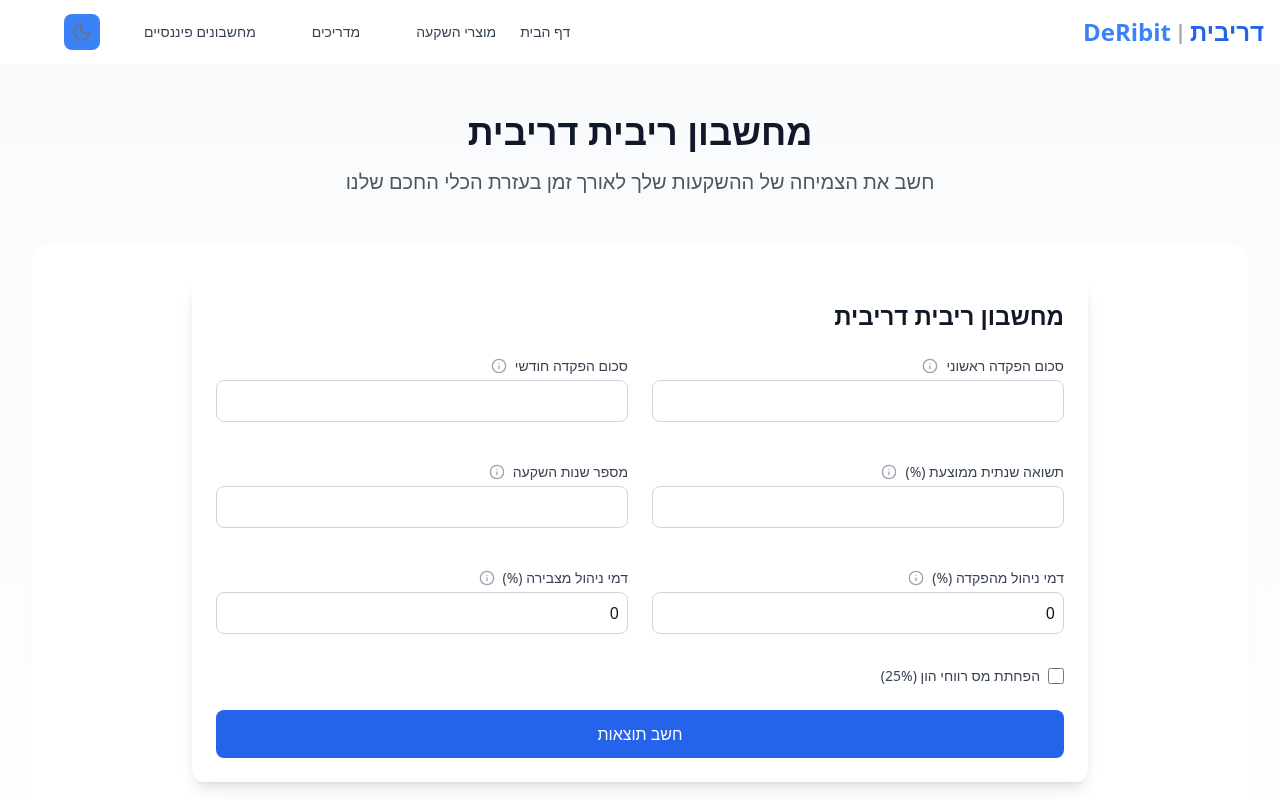
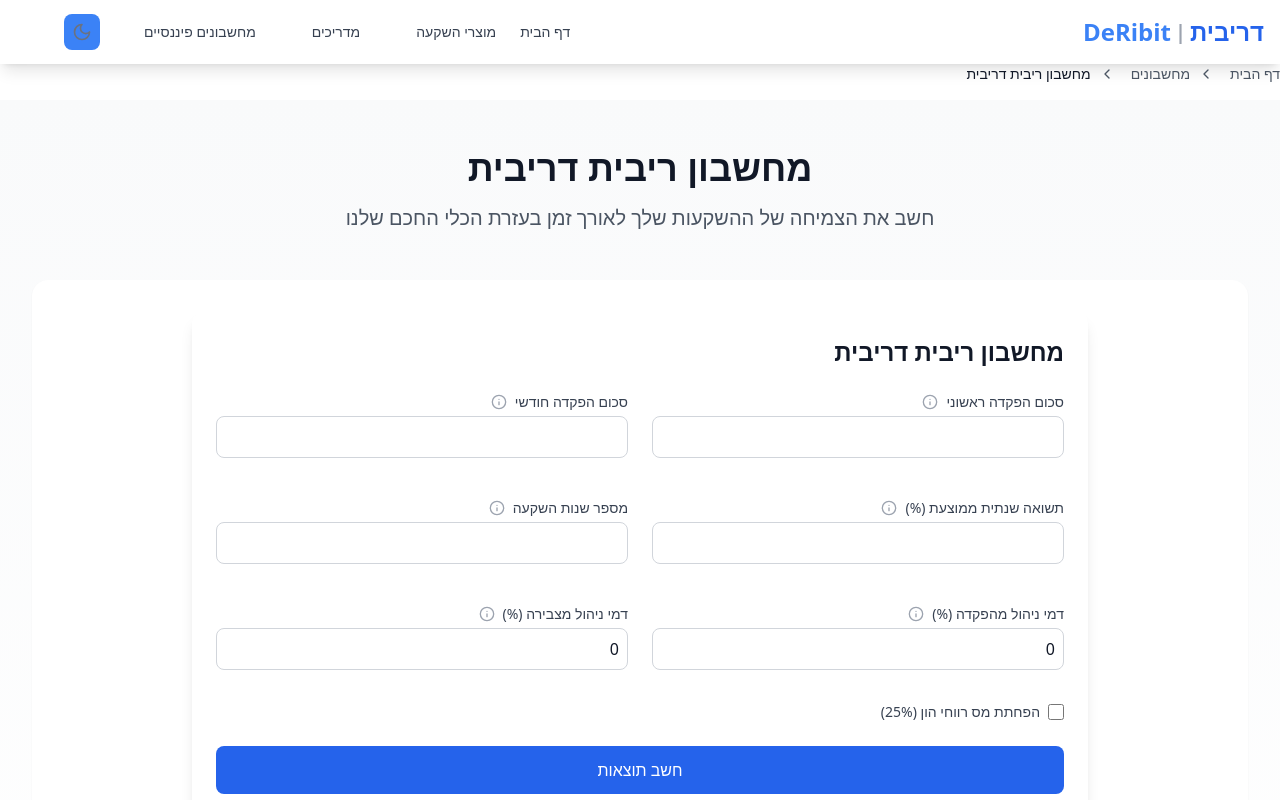
Before and after one commit to natimai/compound-interest-calculator, a Next.js app: page /compound-interest in a window 1280 px wide. Shown: the top 800 px of the page. Built offline with nearby package versions, Linux system fonts and the light colour scheme.

Commit message:
feat: שיפורי SEO ונגישות
- הוספת JSON-LD לעמודים
- הוספת Breadcrumbs לניווט
- הוספת manifest.json עבור PWA
- עדכון meta tags ב-document
- שיפור נגישות וUX

```diff
--- /dev/null
+++ b/components/Breadcrumbs.js
@@ -0,0 +1,28 @@
+import Link from 'next/link';
+import { ChevronLeft } from 'lucide-react';
+
+export const Breadcrumbs = ({ items }) => {
+  return (
+    <nav className="flex mb-4 text-sm text-gray-600 dark:text-gray-400" aria-label="Breadcrumb">
+      <ol className="flex items-center space-x-2 space-x-reverse">
+        <li>
+          <Link href="/" className="hover:text-blue-600">
+            דף הבית
+          </Link>
+        </li>
+        {items.map((item, index) => (
+          <li key={index} className="flex items-center">
+            <ChevronLeft className="w-4 h-4 mx-2" />
+            {index === items.length - 1 ? (
+              <span className="text-gray-900 dark:text-gray-200">{item.title}</span>
+            ) : (
+              <Link href={item.href} className="hover:text-blue-600">
+                {item.title}
+              </Link>
+            )}
+          </li>
+        ))}
+      </ol>
+    </nav>
+  );
+};
--- a/pages/_document.js
+++ b/pages/_document.js
@@ -4,6 +4,19 @@ export default function Document() {
   return (
     <Html lang="he" dir="rtl">
       <Head>
+        <link rel="manifest" href="/manifest.json" />
+        <link rel="icon" href="/favicon.ico" />
+        <link rel="apple-touch-icon" href="/icons/apple-touch-icon.png" />
+        <meta name="theme-color" content="#3B82F6" />
+        <meta name="application-name" content="דריבית" />
+        <meta name="apple-mobile-web-app-capable" content="yes" />
+        <meta name="apple-mobile-web-app-status-bar-style" content="default" />
+        <meta name="apple-mobile-web-app-title" content="דריבית" />
+        <meta name="format-detection" content="telephone=no" />
+        <meta name="mobile-web-app-capable" content="yes" />
+        <meta name="msapplication-TileColor" content="#3B82F6" />
+        <meta name="msapplication-tap-highlight" content="no" />
+
         {/* Google Analytics */}
         <script
           async
--- a/pages/calculators.js
+++ b/pages/calculators.js
@@ -63,6 +63,32 @@ export default function Calculators() {
           name="description"
           content="מגוון מחשבונים פיננסיים לתכנון כלכלי חכם - משכנתא, שכר, השקעות ועוד"
         />
+        <script type="application/ld+json">
+          {JSON.stringify({
+            "@context": "https://schema.org",
+            "@type": "ItemList",
+            "itemListElement": [
+              {
+                "@type": "ListItem",
+                "position": 1,
+                "name": "מחשבון ריבית דריבית",
+                "url": "https://www.deribit.co.il/compound-interest"
+              },
+              {
+                "@type": "ListItem",
+                "position": 2,
+                "name": "מחשבון משכנתא",
+                "url": "https://www.deribit.co.il/mortgage-calculator"
+              },
+              {
+                "@type": "ListItem",
+                "position": 3,
+                "name": "מחשבון שכר",
+                "url": "https://www.deribit.co.il/gross-to-net"
+              }
+            ]
+          })}
+        </script>
       </Head>
 
       <main className="max-w-7xl mx-auto px-4 py-12">
--- a/pages/compound-interest.js
+++ b/pages/compound-interest.js
@@ -1,16 +1,40 @@
-import Head from 'next/head';
+import { NextSeo } from 'next-seo';
 import { Calculator } from '../components/Calculator';
+import { Breadcrumbs } from '../components/Breadcrumbs';
 
 export default function CompoundInterestPage() {
+  const breadcrumbItems = [
+    { title: 'מחשבונים', href: '/calculators' },
+    { title: 'מחשבון ריבית דריבית', href: '/compound-interest' }
+  ];
+
   return (
     <>
-      <Head>
-        <title>מחשבון ריבית דריבית | דריבית - DeRibit</title>
-        <meta
-          name="description"
-          content="מחשבון ריבית דריבית חכם לחישוב הצמיחה של ההשקעות שלך לאורך זמן. כלי פשוט ויעיל לתכנון פיננסי."
-        />
-      </Head>
+      <Breadcrumbs items={breadcrumbItems} />
+      <NextSeo
+        title="מחשבון ריבית דריבית"
+        description="חשב את הצמיחה של ההשקעות שלך לאורך זמן. מחשבון ריבית דריבית חכם הכולל דמי ניהול ומס רווחי הון."
+        canonical="https://www.deribit.co.il/compound-interest"
+        openGraph={{
+          url: 'https://www.deribit.co.il/compound-interest',
+          title: 'מחשבון ריבית דריבית | דריבית',
+          description: 'חשב את הצמיחה של ההשקעות שלך לאורך זמן בעזרת מחשבון ריבית דריבית חכם',
+          images: [
+            {
+              url: '/compound-interest-og.png',
+              width: 1200,
+              height: 630,
+              alt: 'מחשבון ריבית דריבית',
+            },
+          ],
+        }}
+        additionalMetaTags={[
+          {
+            name: 'keywords',
+            content: 'מחשבון ריבית דריבית, חישוב ריבית דריבית, תשואה על השקעות, דמי ניהול, מס רווחי הון'
+          }
+        ]}
+      />
 
       <div className="min-h-screen bg-gradient-to-b from-gray-50 to-white dark:from-gray-900 dark:to-gray-950 py-12">
         <div className="max-w-7xl mx-auto px-4 sm:px-6 lg:px-8">
--- a/pages/index.js
+++ b/pages/index.js
@@ -36,6 +36,20 @@ export default function Home() {
               "@type": "Offer",
               "price": "0",
               "priceCurrency": "ILS"
+            }
+          })}
+        </script>
+
+        <script type="application/ld+json">
+          {JSON.stringify({
+            "@context": "https://schema.org",
+            "@type": "WebSite",
+            "name": "דריבית - מחשבונים פיננסיים",
+            "url": "https://www.deribit.co.il",
+            "potentialAction": {
+              "@type": "SearchAction",
+              "target": "https://www.deribit.co.il/search?q={search_term_string}",
+              "query-input": "required name=search_term_string"
             }
           })}
         </script>
```
Also changed, not shown: public/manifest.json.
